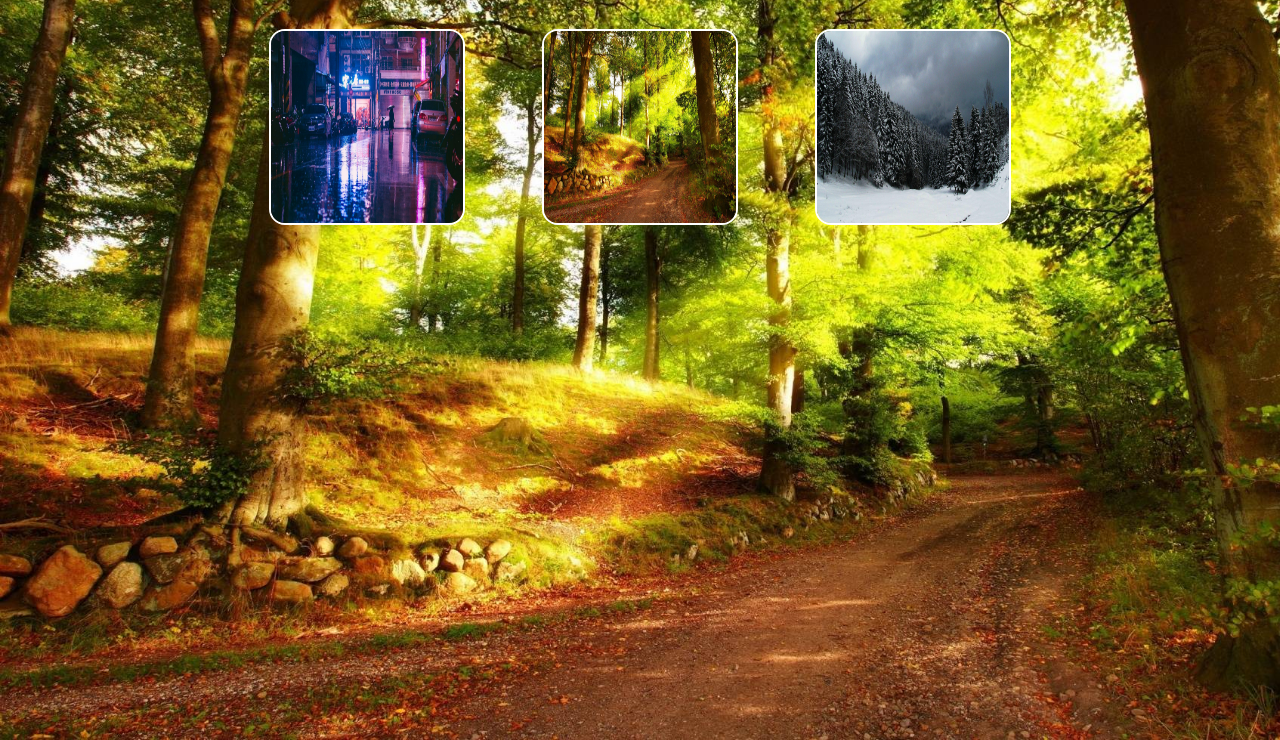
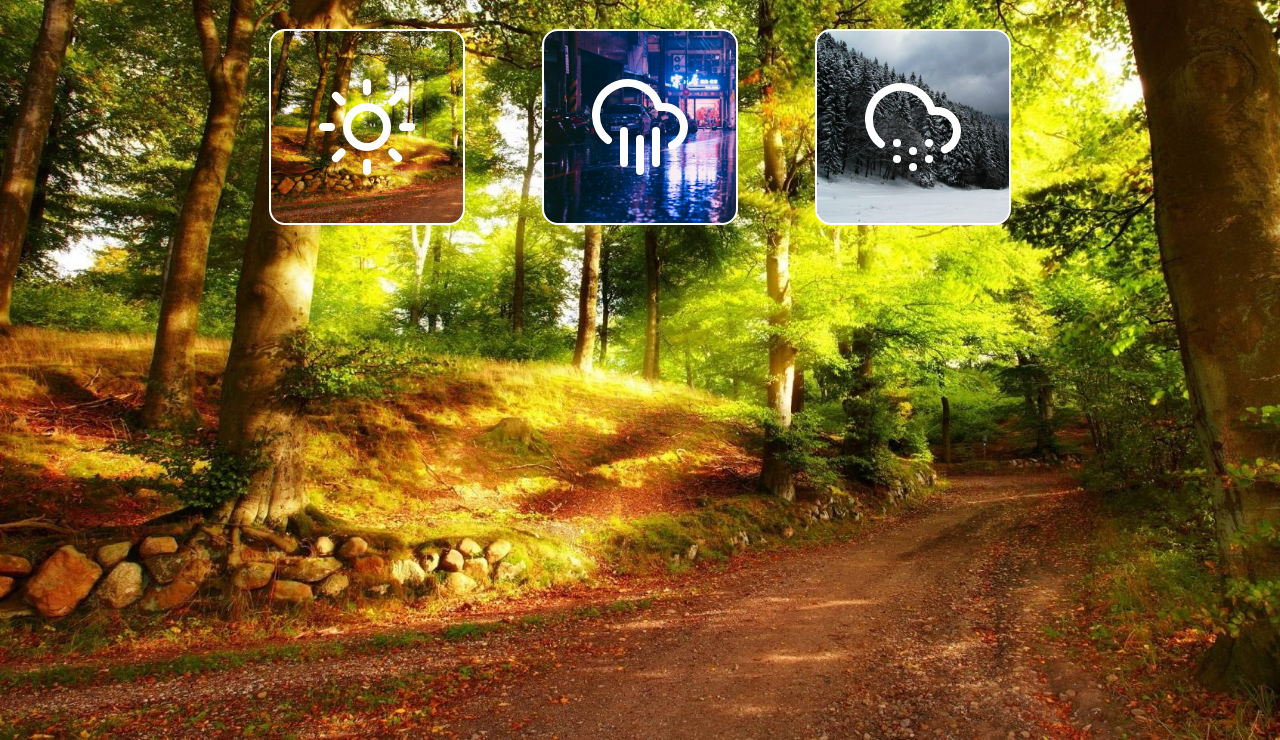
Before and after one commit to eg-bond/weather_sounds, a website built with webpack: page public/index.html in a window 1280 px wide. Shown: the part 76-816 px from the top of the page. Built offline with nearby package versions, Linux system fonts and the light colour scheme; files whose address does not match are found by name.

Commit message:
feat: icons added to images

```diff
--- a/src/index.js
+++ b/src/index.js
@@ -2,6 +2,10 @@ import './styles/index.scss'
 import rainy_img from '@assets/rainy-bg.jpg'
 import summer_img from '@assets/summer-bg.jpg'
 import winter_img from '@assets/winter-bg.jpg'
+
+import sun_svg from '@assets/icons/sun.svg'
+import rain_svg from '@assets/icons/cloud-rain.svg'
+import snow_svg from '@assets/icons/cloud-snow.svg'
 
 const root = document.getElementById('root')
 // container
@@ -22,25 +26,38 @@ const images = document.createElement('div')
 images.classList.add('images')
 container.appendChild(images)
 
+// sun img
+const img2_container = document.createElement('div')
+img2_container.classList.add('img_container')
+img2_container.style.backgroundImage = `url(${summer_img})`
+
+const img2_icon = document.createElement('img')
+img2_icon.classList.add('img_icon')
+img2_icon.src = sun_svg
+img2_container.appendChild(img2_icon)
+
+images.appendChild(img2_container)
+
+// rain img
 const img1_container = document.createElement('div')
 img1_container.classList.add('img_container')
-const img1 = document.createElement('img')
-img1.src = rainy_img
-img1_container.appendChild(img1)
+img1_container.style.backgroundImage = `url(${rainy_img})`
+
+const img1_icon = document.createElement('img')
+img1_icon.classList.add('img_icon')
+img1_icon.src = rain_svg
+img1_container.appendChild(img1_icon)
+
 images.appendChild(img1_container)
 
-const img2_container = document.createElement('div')
-img2_container.classList.add('img_container')
-const img2 = document.createElement('img')
-img2.src = summer_img
-img2_container.appendChild(img2)
-images.appendChild(img2_container)
-
+// winter img
 const img3_container = document.createElement('div')
 img3_container.classList.add('img_container')
-const img3 = document.createElement('img')
-img3.src = winter_img
-img3_container.appendChild(img3)
+img3_container.style.backgroundImage = `url(${winter_img})`
+
+const img3_icon = document.createElement('img')
+img3_icon.classList.add('img_icon')
+img3_icon.src = snow_svg
+img3_container.appendChild(img3_icon)
+
 images.appendChild(img3_container)
-
-container.appendChild(images)
--- a/src/styles/index.scss
+++ b/src/styles/index.scss
@@ -49,15 +49,18 @@ body {
   border: solid 2px white;
   border-radius: 1rem;
   overflow: hidden;
+  background-size: cover;
+  background-repeat: no-repeat;
 
   @media (max-width: 800px) {
     width: 25vw;
     height: 25vw;
   }
+}
 
-  img {
-    position: absolute;
-    width: 100%;
-    height: 100%;
-  }
+.img_icon {
+  position: absolute;
+  width: 50%;
+  height: 50%;
+  margin: 25%;
 }
```
